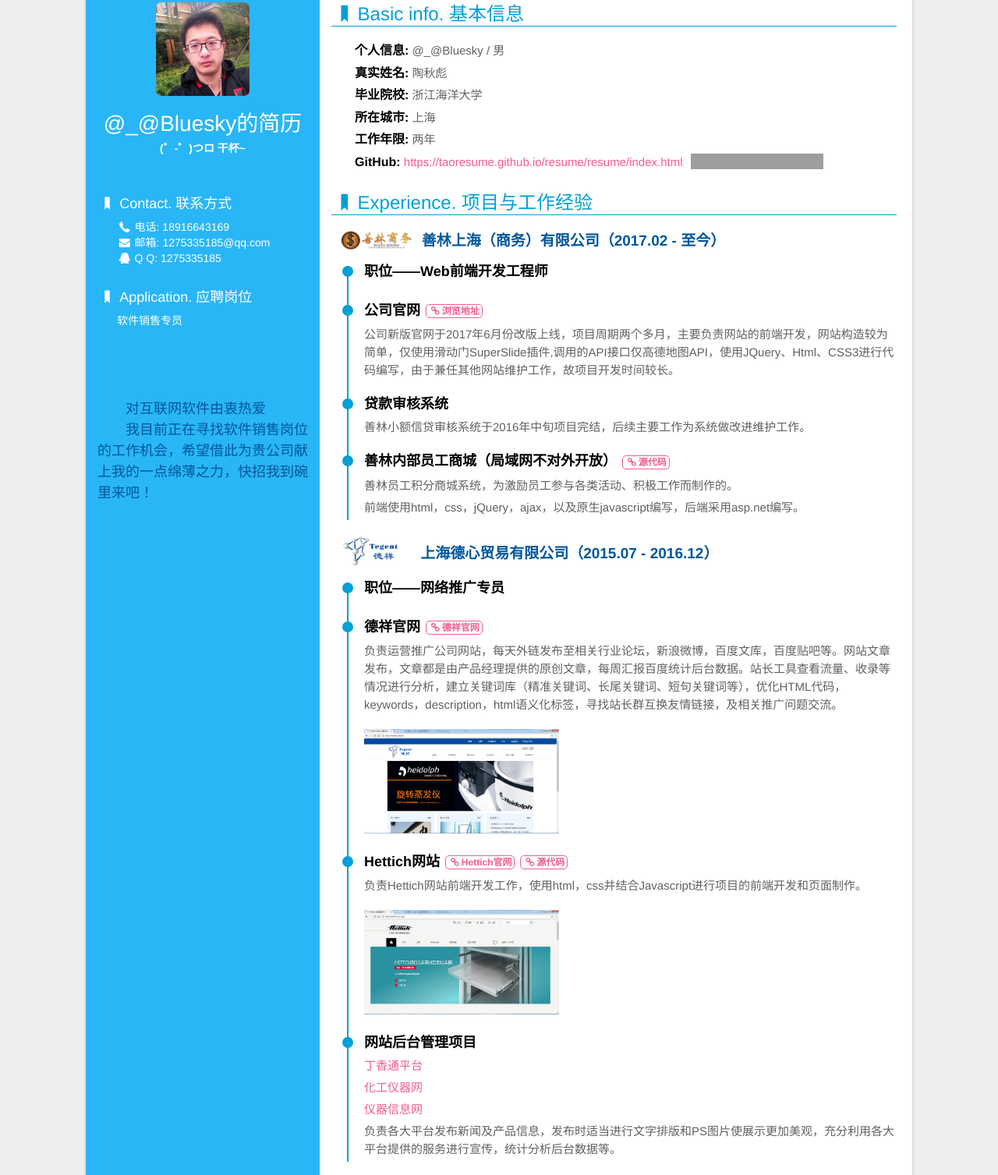
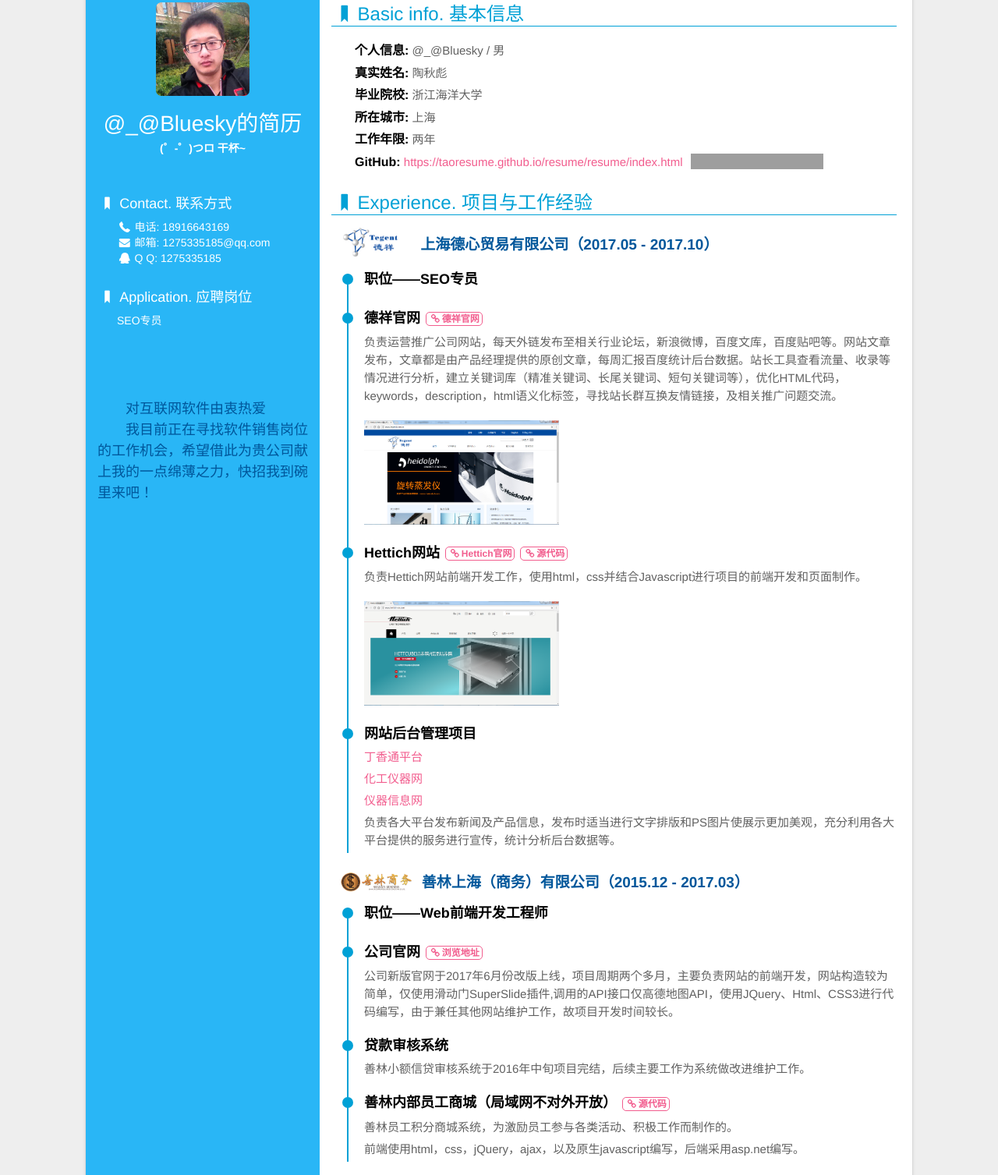
Before and after one commit to TaoResume/resume, a plain HTML site: page index.html in a window 1280 px wide. Shown: the part 47-1554 px from the top of the page at 78% size. Drawn offline with Linux system fonts and the light colour scheme; grey boxes are pictures that could not be loaded.

Commit message:
Update index.html

```diff
--- a/index.html
+++ b/index.html
@@ -28,7 +28,7 @@
                 </li>
                 <li class="someRight">
                     <dt><i class="icon-bookmark"></i>Application. 应聘岗位</dt>
-                    <dd>软件销售专员</dd>
+                    <dd>SEO专员</dd>
                 </li>
             </ul>
             <div class="note">
@@ -45,39 +45,17 @@
                     <dd><strong>毕业院校:</strong> <span>浙江海洋大学</span></dd>
                     <dd><strong>所在城市:</strong> <span>上海</span></dd>
                     <dd><strong>工作年限:</strong> <span>两年</span></dd>
-                    <dd><strong>GitHub:</strong> <a href="https://taoresume.github.io/resume/resume/index.html" target="_blank">https://taoresume.github.io/resume/resume/index.html</a><iframe src="https://ghbtns.com/github-btn.html?user=taoresume&type=follow&count=false" frameborder="0" scrolling="0" width="170px" height="20px"></iframe></dd>
+                    <dd><strong>GitHub:</strong> <a href="https://taoresume.github.io/resume/index.html" target="_blank">https://taoresume.github.io/resume/resume/index.html</a><iframe src="https://ghbtns.com/github-btn.html?user=taoresume&type=follow&count=false" frameborder="0" scrolling="0" width="170px" height="20px"></iframe></dd>
                 </li>
                 <li>
                     <dt><i class="icon-bookmark"></i>Experience. 项目与工作经验</dt>
-                    <h3><img src="img/resume-deepin.png" data-action="zoom"><span>善林上海（商务）有限公司（2017.02 - 至今）</span></h3>
+
+
+                    <h3><img src="img/resume-dxy.png" style="height:40px;" data-action="zoom"><span>上海德心贸易有限公司（2017.05 - 2017.10）</span></h3>
                     <ul class="exp">
                         <li>
                             <div class="circle"></div>
-                            <h4>职位——Web前端开发工程师</h4>
-                        </li>
-                        <li>
-                            <div class="circle"></div>
-                            <h4>公司官网<a href="http://www.shanlinjinrong.com" target="_blank"><i class="icon-link"></i>浏览地址</a></h4>
-                            <p>公司新版官网于2017年6月份改版上线，项目周期两个多月，主要负责网站的前端开发，网站构造较为简单，仅使用滑动门SuperSlide插件,调用的API接口仅高德地图API，使用JQuery、Html、CSS3进行代码编写，由于兼任其他网站维护工作，故项目开发时间较长。<a href="http://www.shanlinjinrong.com" target="_blank"></a></p>
-                        </li>
-                        <li>
-                            <div class="circle"></div>
-                            <h4>贷款审核系统</h4>
-                            <p>善林小额信贷审核系统于2016年中旬项目完结，后续主要工作为系统做改进维护工作。</p>
-                        </li>
-                        <li>
-                            <div class="circle"></div>
-                            <h4>善林内部员工商城（局域网不对外开放）<a href="http://www.vorker.com.cn/JifenMall/index.html" target="_blank"><i class="icon-link"></i>源代码</a></h4>
-                            <p>善林员工积分商城系统，为激励员工参与各类活动、积极工作而制作的。</p>
-                            <p>前端使用html，css，jQuery，ajax，以及原生javascript编写，后端采用asp.net编写。</p>
-                        </li>
-                    </ul>
-
-                    <h3><img src="img/resume-dxy.png" style="height:40px;" data-action="zoom"><span>上海德心贸易有限公司（2015.07 - 2016.12）</span></h3>
-                    <ul class="exp">
-                        <li>
-                            <div class="circle"></div>
-                            <h4>职位——网络推广专员</h4>
+                            <h4>职位——SEO专员</h4>
                         </li>
                         <li>
                             <div class="circle"></div>
@@ -101,7 +79,29 @@
                             <p>负责各大平台发布新闻及产品信息，发布时适当进行文字排版和PS图片使展示更加美观，充分利用各大平台提供的服务进行宣传，统计分析后台数据等。</p>
                         </li>
                     </ul>
-
+                    <h3><img src="img/resume-deepin.png" data-action="zoom"><span>善林上海（商务）有限公司（2015.12 - 2017.03）</span></h3>
+                    <ul class="exp">
+                        <li>
+                            <div class="circle"></div>
+                            <h4>职位——Web前端开发工程师</h4>
+                        </li>
+                        <li>
+                            <div class="circle"></div>
+                            <h4>公司官网<a href="http://www.shanlinjinrong.com" target="_blank"><i class="icon-link"></i>浏览地址</a></h4>
+                            <p>公司新版官网于2017年6月份改版上线，项目周期两个多月，主要负责网站的前端开发，网站构造较为简单，仅使用滑动门SuperSlide插件,调用的API接口仅高德地图API，使用JQuery、Html、CSS3进行代码编写，由于兼任其他网站维护工作，故项目开发时间较长。<a href="http://www.shanlinjinrong.com" target="_blank"></a></p>
+                        </li>
+                        <li>
+                            <div class="circle"></div>
+                            <h4>贷款审核系统</h4>
+                            <p>善林小额信贷审核系统于2016年中旬项目完结，后续主要工作为系统做改进维护工作。</p>
+                        </li>
+                        <li>
+                            <div class="circle"></div>
+                            <h4>善林内部员工商城（局域网不对外开放）<a href="http://www.vorker.com.cn/JifenMall/index.html" target="_blank"><i class="icon-link"></i>源代码</a></h4>
+                            <p>善林员工积分商城系统，为激励员工参与各类活动、积极工作而制作的。</p>
+                            <p>前端使用html，css，jQuery，ajax，以及原生javascript编写，后端采用asp.net编写。</p>
+                        </li>
+                    </ul>
                     <h3>个人项目</h3>
                     <ul class="exp">
                         <li>
```
